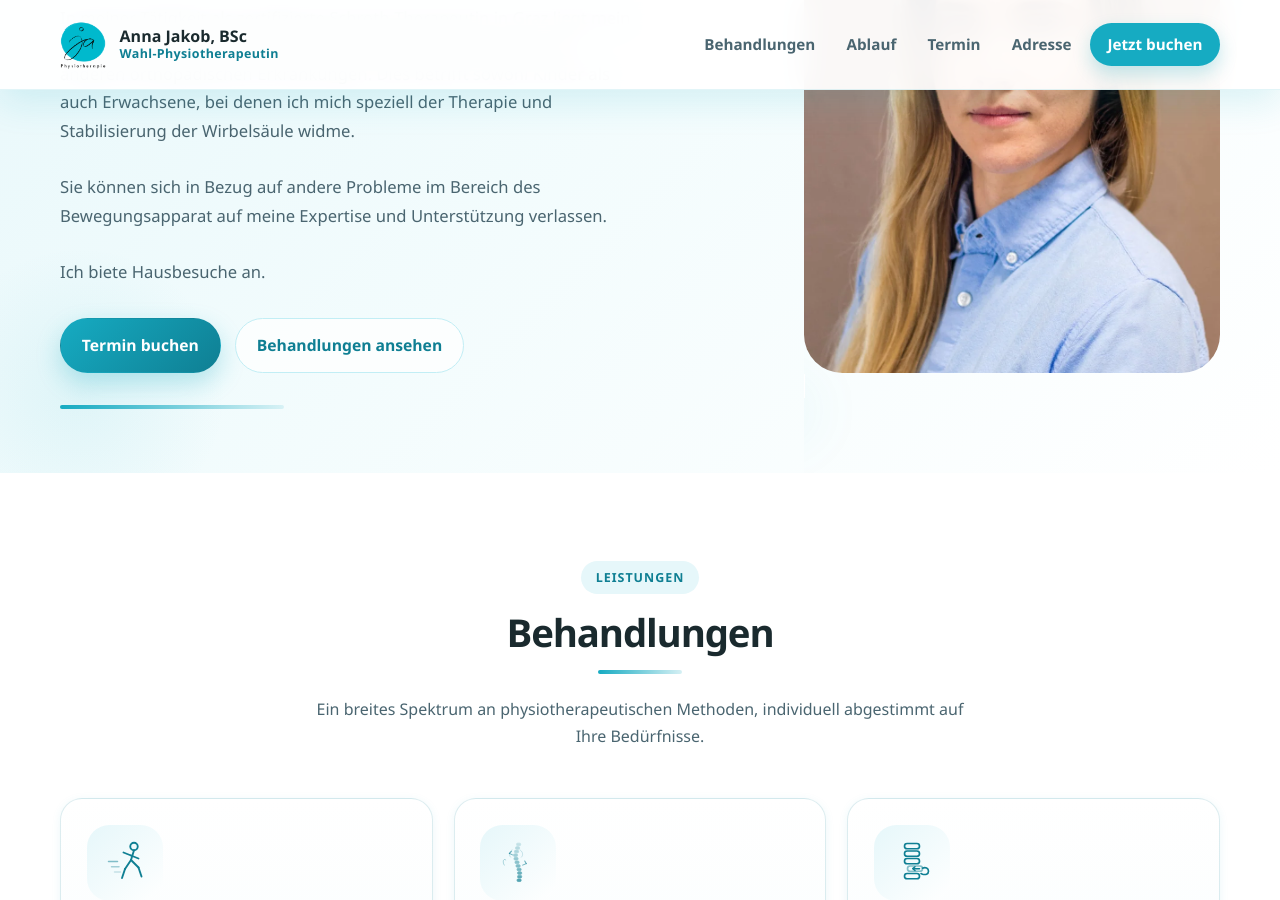
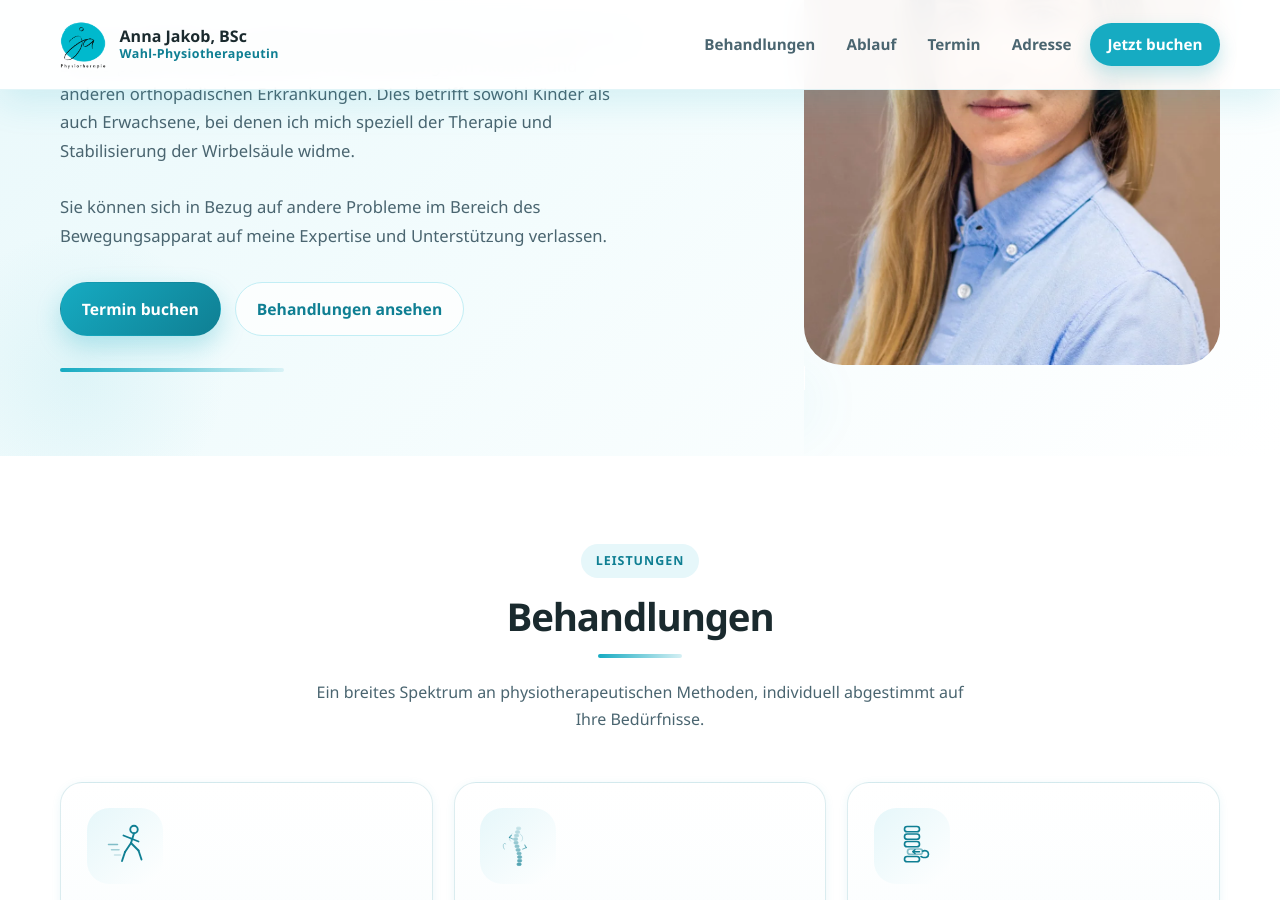
Before and after one commit to paulzwoelfer/annajakob-physio.github.io, a Jekyll site: the page built from index.md, in a window 1280 px wide and 900 px high, scrolled down 349 px. Built offline with Jekyll 4.4.1, drawn with Linux system fonts in a browser that asks for light colours.

Commit message:
remove "Hausbesuch" text from header description

```diff
--- a/index.md
+++ b/index.md
@@ -2,7 +2,7 @@
 layout: home
 header:
   title: Physiotherapie - Graz
-  description: In meiner Tätigkeit als zertifizierte Schroth-Therapeutin in Graz liegt mein Schwerpunkt auf der ganzheitlichen Behandlung von Skoliose und anderen orthopädischen Erkrankungen. Dies betrifft sowohl Kinder als auch Erwachsene, bei denen ich mich speziell der Therapie und Stabilisierung der Wirbelsäule widme. <br/><br/>Sie können sich in Bezug auf andere Probleme im Bereich des Bewegungsapparat auf meine Expertise und Unterstützung verlassen. <br/><br/>Ich biete Hausbesuche an.
+  description: In meiner Tätigkeit als zertifizierte Schroth-Therapeutin in Graz liegt mein Schwerpunkt auf der ganzheitlichen Behandlung von Skoliose und anderen orthopädischen Erkrankungen. Dies betrifft sowohl Kinder als auch Erwachsene, bei denen ich mich speziell der Therapie und Stabilisierung der Wirbelsäule widme. <br/><br/>Sie können sich in Bezug auf andere Probleme im Bereich des Bewegungsapparat auf meine Expertise und Unterstützung verlassen.
   image: assets/images/Anna.jpg
   image_webp: assets/images/Anna.webp
   image_alt: Bild über Anna Jakob
```
